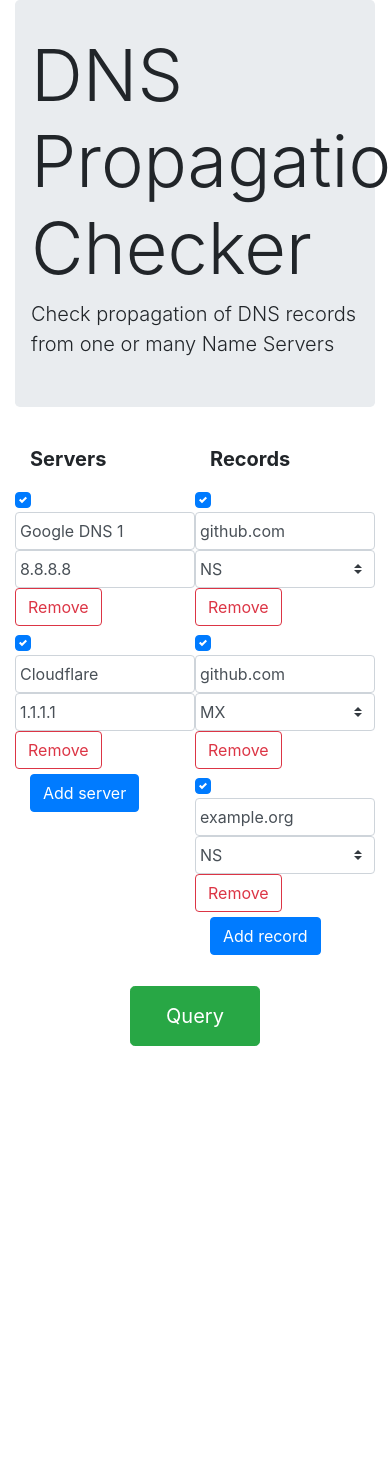
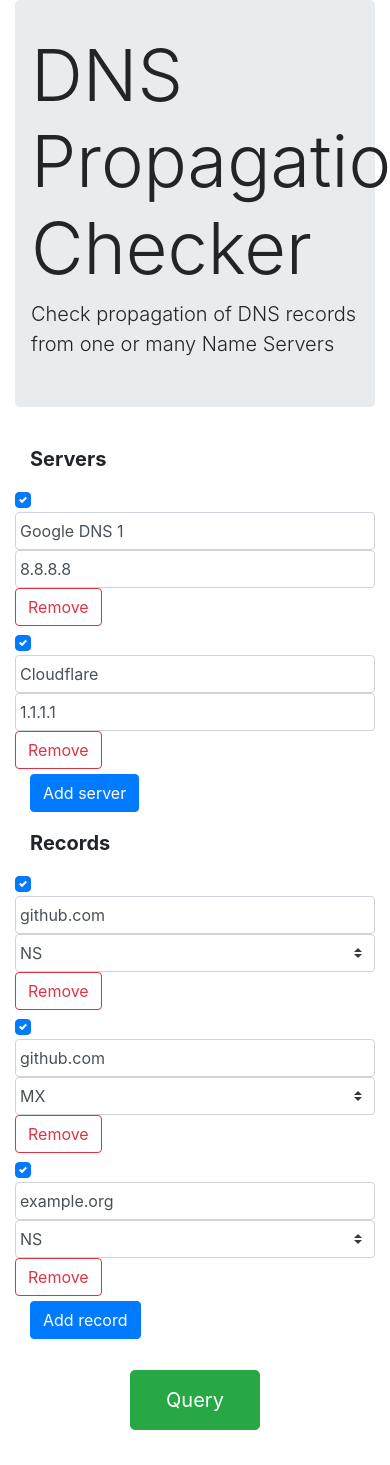
Before and after one commit to jeliasson/dns-propagation-checker, a Nuxt app: page / in a window 390 px wide. Shown: the top 1465 px of the page. Before the commit the page ends 1081 px from the top, so only its background shows below. Built offline with nearby package versions, Linux system fonts and the light colour scheme.

Commit message:
Mobile responsiveness

```diff
--- a/pages/index.vue
+++ b/pages/index.vue
@@ -2,7 +2,7 @@
     <section>
         <div class="container ct-example-row">
             <div class="row">
-                <div class="col">
+                <div class="col-sm-12 col-md-6">
                     <b-form-group
                         id="tableFieldset-1"
                         label="Servers"
@@ -38,7 +38,7 @@
                         </b-row>
                     </b-form-group>
                 </div>
-                <div class="col">
+                <div class="col-sm-12 col-md-6">
                     <b-form-group
                         id="tableFieldset-1"
                         label="Records"
```
